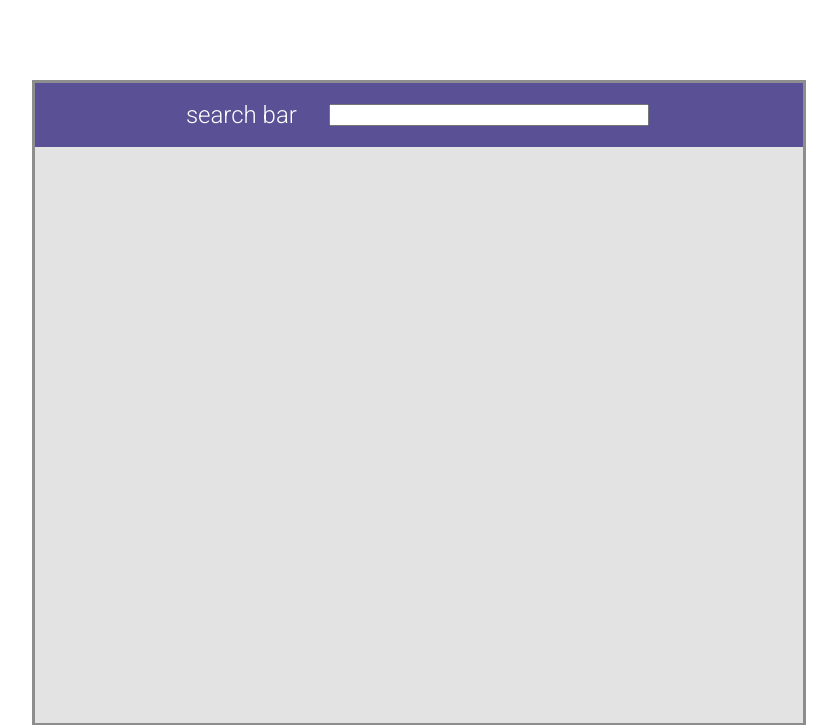
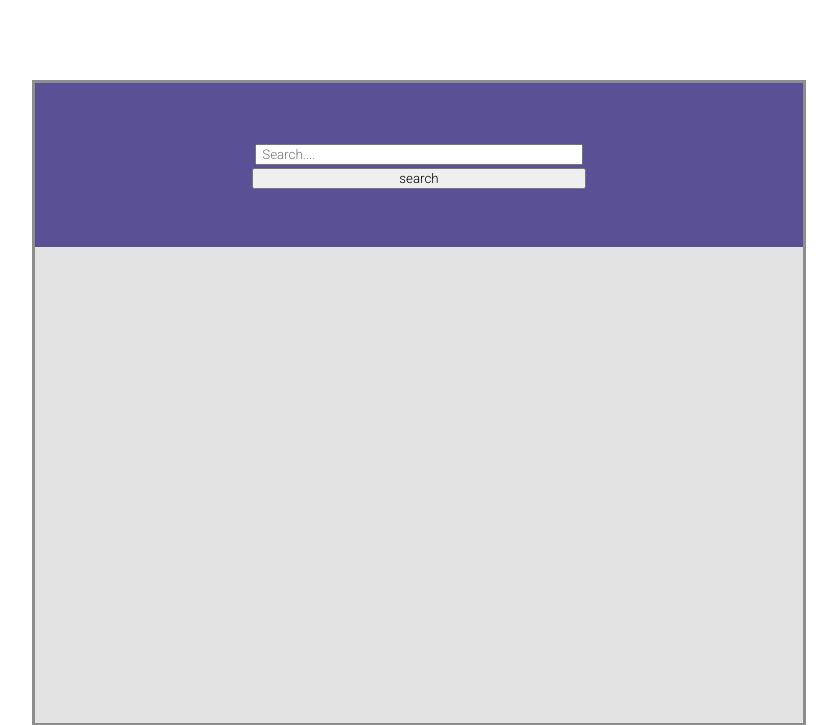
Before and after one commit to horizoncollege/project-2-verdieping-scrum-codeverse, a PHP site: page / in a window 1280 px wide. Shown: the part 106-831 px from the top of the page, without its empty margins (221-1058 px from the left). Run offline with PHP 8.4, Linux system fonts and the light colour scheme; the visitor is signed in with stand-in values (Sample User, id 1); data that the repository does not hold is empty.

Commit message:
Update index.php

```diff
--- a/index.php
+++ b/index.php
@@ -20,7 +20,12 @@
     $stmt->setFetchMode(PDO::FETCH_ASSOC);
     ?>
     <div class="maincontainer">
-        <p class="search">search bar<input type="search"></p>
+    <div class="search">
+<form>
+<input type="text" placeholder=" Search...." name="search">
+<button type="submit">search</button>
+</form>
+</div>
         <!--the repositories-->
         <?php
         foreach ($stmt as $nog) {
```
